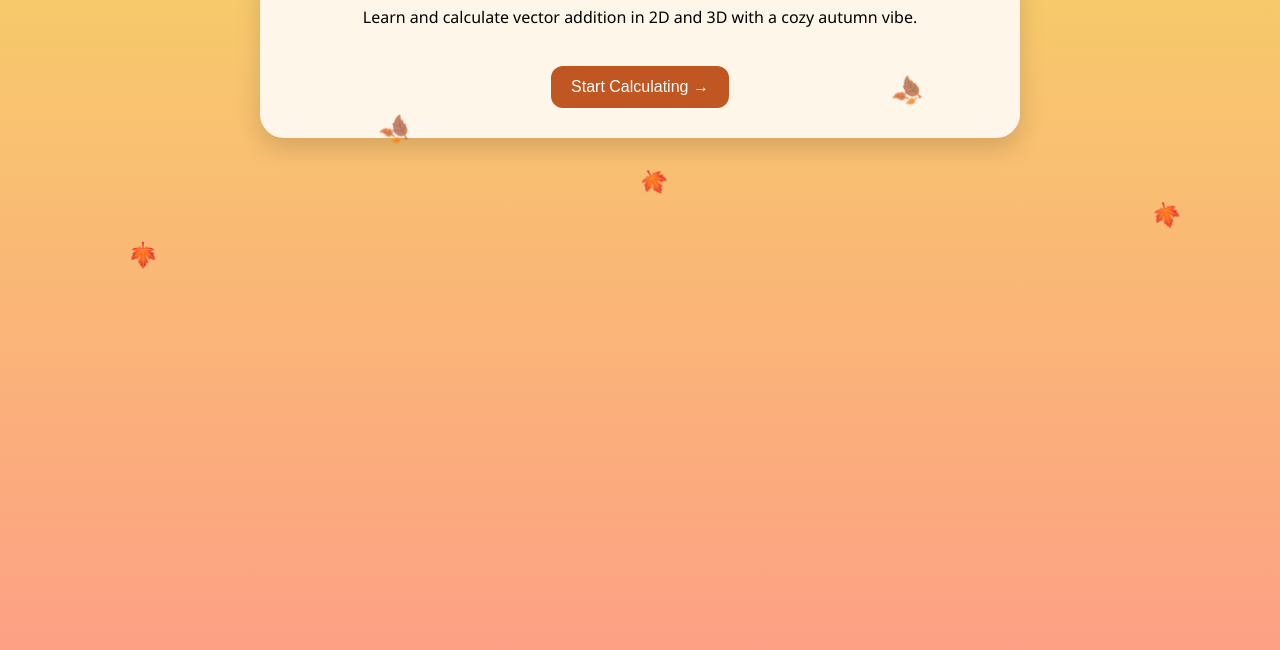
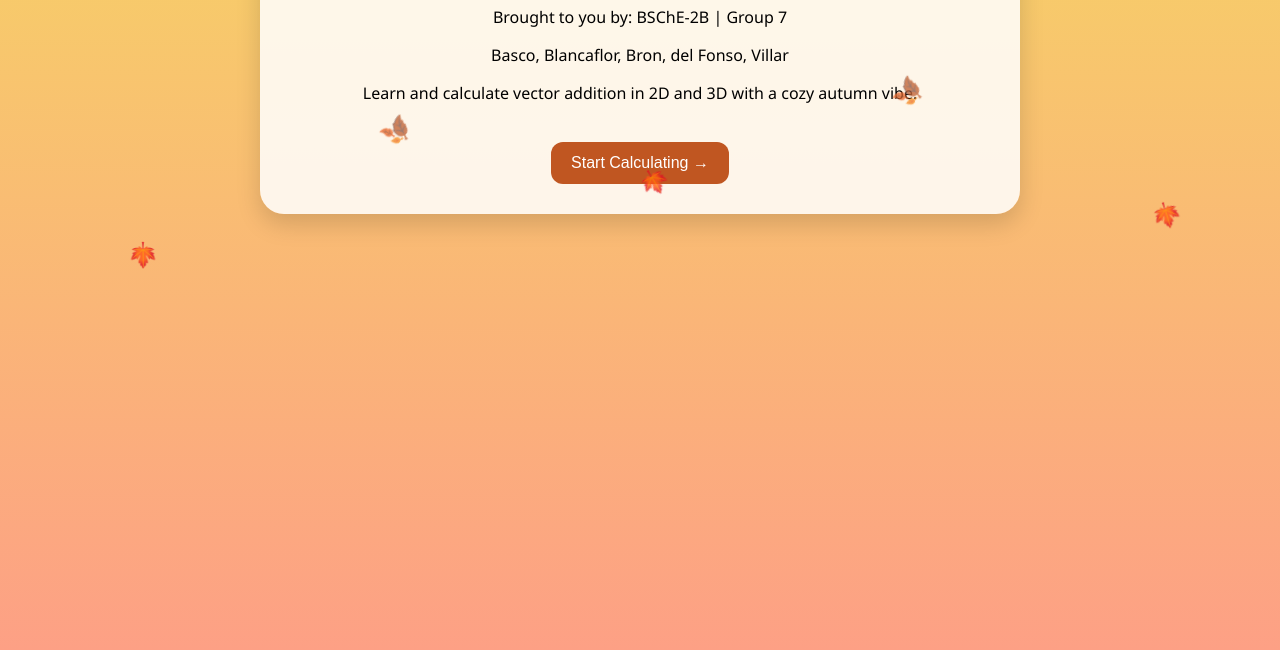
Before and after one commit to azul204/Vector-Addition-App, a plain HTML site: page index.html in a window 1280 px wide. Shown: the part 150-800 px from the top of the page. Drawn offline with Linux system fonts and the light colour scheme.

Commit message:
Update index.html

```diff
--- a/index.html
+++ b/index.html
@@ -107,6 +107,8 @@
   <div id="page1" class="page active">
     <div class="card">
       <h1>🍁 Welcome to Vector Valley 🍁</h1>
+      <p>Brought to you by: BSChE-2B | Group 7</p>
+      <p>Basco, Blancaflor, Bron, del Fonso, Villar</p>
       <p>Learn and calculate vector addition in 2D and 3D with a cozy autumn vibe.</p>
       <br />
       <button onclick="goToPage(2)">Start Calculating →</button>
@@ -188,4 +190,5 @@
     addVector();
   </script>
 </body>
+
 </html>
```
